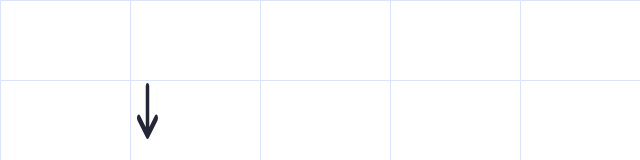
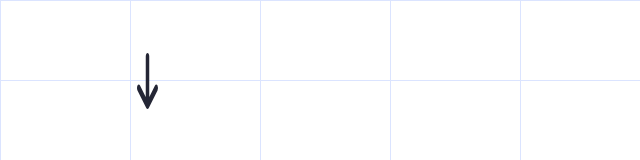
Before and after one commit to aripineninavya-rgb/responsive-adaptive-design, a plain HTML site: page index.html in a window 1280 px wide. Shown: the part 640-800 px from the top of the page, 0-640 px from the left. Drawn offline with nearby package versions, Linux system fonts and the light colour scheme.

Commit message:
updated html
adjusted arrow height

```diff
--- a/styles/index.scss
+++ b/styles/index.scss
@@ -53,7 +53,7 @@ body{
 }
 
 .fa-arrow-down{
-    margin-top: 300px;
+    margin-top: 270px;
     font-size: 28px;
     transform: scaleY(2);
 }
```
Also changed, not shown: index.html (+1 -0 lines), styles/index.css.
